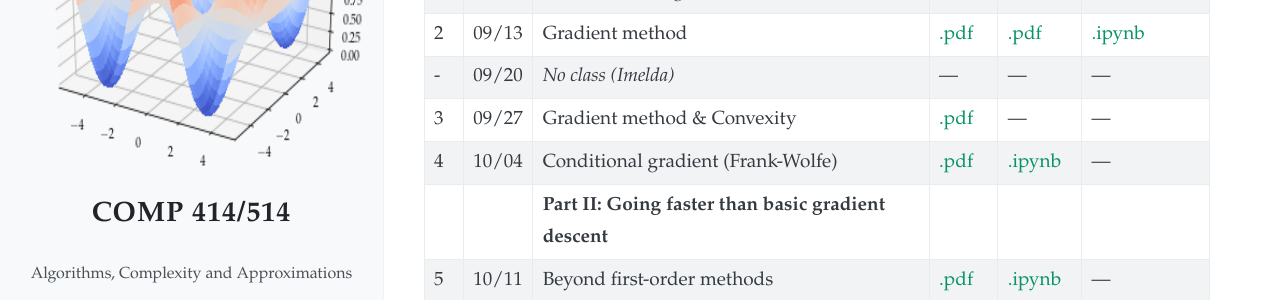
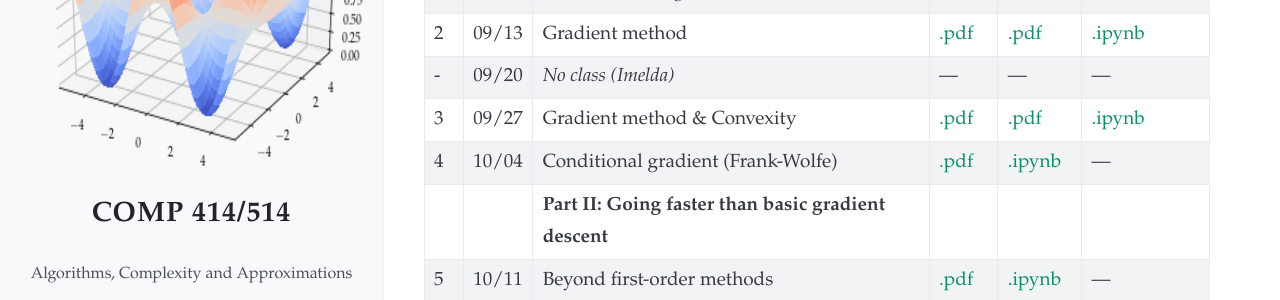
Before and after one commit to akyrillidis/comp414-514, a Jekyll site: the page built from schedule.md, in a window 1280 px wide and 1161 px high. Shown: the part 261-561 px from the top of the window. Built offline with Jekyll 4.4.1, drawn with Linux system fonts in a browser that asks for light colours; nearby versions of some CDN libraries.

Commit message:
Update schedule.md

```diff
--- a/schedule.md
+++ b/schedule.md
@@ -12,7 +12,7 @@ layout: default
 | - | 09/06 | *No class (traveling)* | ---  | ---  | --- |
 | 2 | 09/13 | Gradient method | [.pdf](/schedule/images/chapter2.pdf)  | [.pdf](/schedule/images/Lecture 2.pdf) | [.ipynb](/schedule/images/Chapter 2.ipynb) |
 | - | 09/20 | *No class (Imelda)* | ---  | --- | --- |
-| 3 | 09/27 | Gradient method & Convexity | [.pdf]()  | --- | --- |
+| 3 | 09/27 | Gradient method & Convexity | [.pdf](/schedule/images/chapter3.pdf)  | [.pdf](/schedule/images/Lecture 3.pdf) | [.ipynb](/schedule/images/Chapter 3.ipynb) |
 | 4 | 10/04 | Conditional gradient (Frank-Wolfe) | [.pdf]()  | [.ipynb]()  | --- |
 | | | **Part II: Going faster than basic gradient descent** | | | |
 | 5 | 10/11 | Beyond first-order methods | [.pdf]()  | [.ipynb]()  | --- |
```
